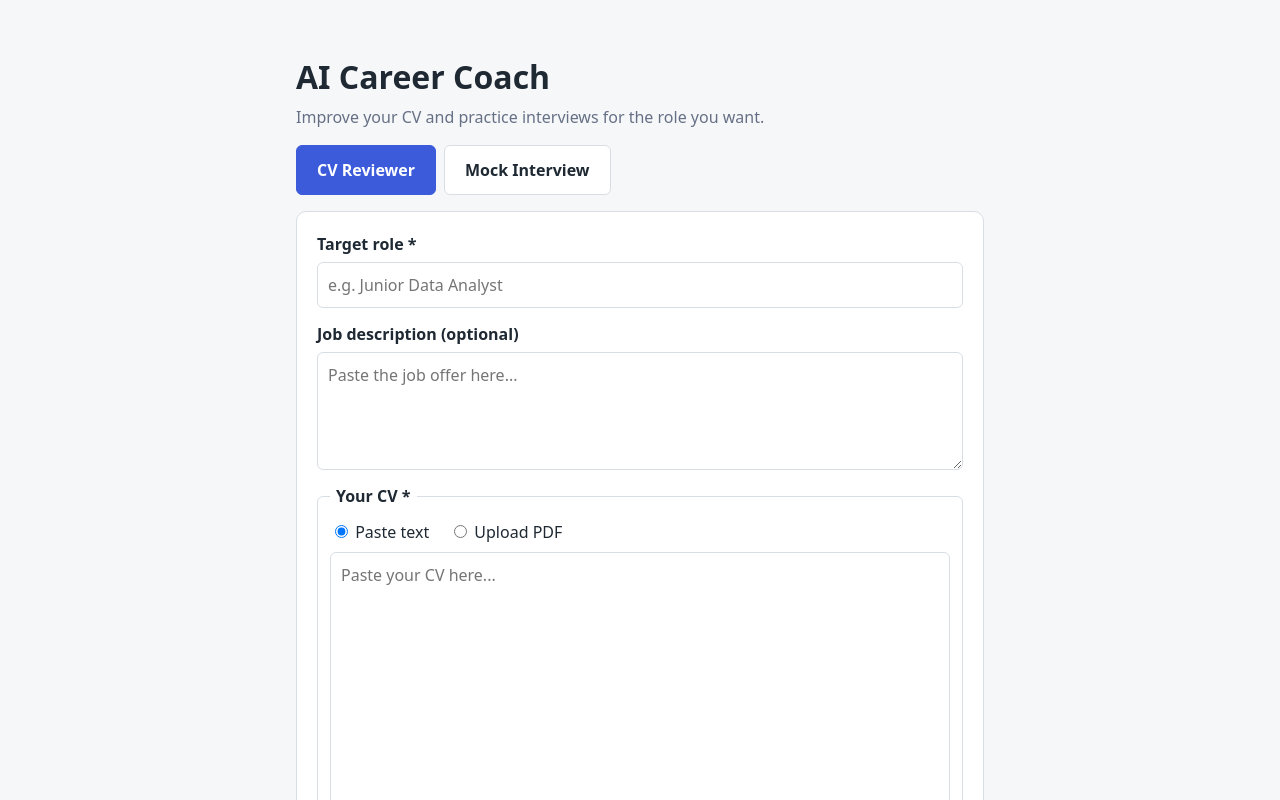
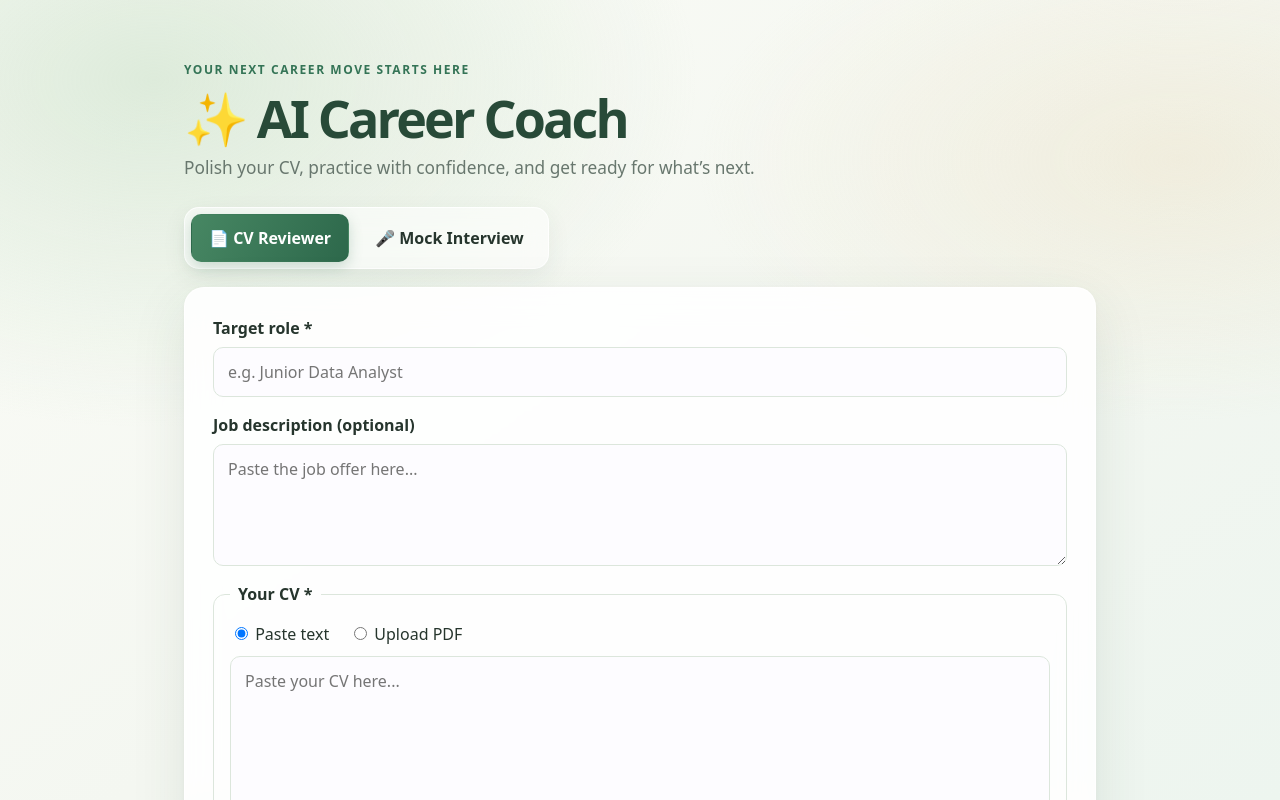
Before and after one commit to yasmeenyehiaa/AI-Career-Coach, a Vue app in the folder frontend/: page / in a window 1280 px wide. Shown: the top 800 px of the page. Built offline with nearby package versions, Linux system fonts and the light colour scheme; no server answers.

Commit message:
imrove ui

```diff
--- a/frontend/src/App.vue
+++ b/frontend/src/App.vue
@@ -8,15 +8,18 @@ const tab = ref('cv') // 'cv' or 'interview'
 
 <template>
   <main class="container">
-    <h1>AI Career Coach</h1>
-    <p class="subtitle">Improve your CV and practice interviews for the role you want.</p>
+    <header class="hero">
+      <p class="eyebrow">YOUR NEXT CAREER MOVE STARTS HERE</p>
+      <h1>✨ AI Career Coach</h1>
+      <p class="subtitle">Polish your CV, practice with confidence, and get ready for what’s next.</p>
+    </header>
 
     <nav class="tabs">
       <button type="button" :class="{ active: tab === 'cv' }" @click="tab = 'cv'">
-        CV Reviewer
+        📄 CV Reviewer
       </button>
       <button type="button" :class="{ active: tab === 'interview' }" @click="tab = 'interview'">
-        Mock Interview
+        🎤 Mock Interview
       </button>
     </nav>
 
--- a/frontend/src/components/CvReviewer.vue
+++ b/frontend/src/components/CvReviewer.vue
@@ -140,14 +140,14 @@ function clearResults() {
     <p v-if="error" class="error">{{ error }}</p>
 
     <button type="submit" :disabled="loading">
-      {{ loading ? 'Analyzing your CV...' : lastEntry ? 'Review again' : 'Review my CV' }}
+      {{ loading ? 'Analyzing your CV...' : lastEntry ? '🔄 Review again' : '🚀 Review my CV' }}
     </button>
   </form>
 
   <template v-if="lastEntry">
     <div class="toolbar">
-      <button type="button" class="secondary" @click="downloadPdf">Download PDF</button>
-      <button type="button" class="secondary" @click="clearResults">Clear saved results</button>
+      <button type="button" class="secondary" @click="downloadPdf">📥 Download PDF</button>
+      <button type="button" class="secondary" @click="clearResults">🗑️ Clear saved results</button>
     </div>
 
     <CvFeedback
--- a/frontend/src/style.css
+++ b/frontend/src/style.css
@@ -1,13 +1,16 @@
 :root {
-  --bg: #f6f7f9;
+  --bg: #f4f7f1;
   --card: #ffffff;
-  --text: #1f2933;
-  --muted: #667085;
-  --border: #d9dee5;
-  --primary: #3b5bdb;
-  --good: #2f9e44;
-  --ok: #e8890c;
-  --bad: #d6336c;
+  --text: #26352d;
+  --muted: #68776e;
+  --border: #dce6dc;
+  --primary: #347456;
+  --primary-hover: #285b42;
+  --good: #168a70;
+  --ok: #d58a18;
+  --bad: #d64e70;
+  --soft-green: #eaf3eb;
+  --warm-cream: #f8f1e7;
 }
 
 * { box-sizing: border-box; }
@@ -15,57 +18,111 @@
 body {
   margin: 0;
   font-family: system-ui, -apple-system, "Segoe UI", sans-serif;
-  background: var(--bg);
+  background:
+    radial-gradient(ellipse at 12% 10%, rgb(191 218 190 / 48%), transparent 34rem),
+    radial-gradient(ellipse at 92% 20%, rgb(236 224 195 / 42%), transparent 30rem),
+    linear-gradient(145deg, #fbfcf7 0%, var(--bg) 52%, #edf5ef 100%);
+  background-attachment: fixed;
   color: var(--text);
   line-height: 1.5;
+  min-height: 100vh;
 }
 
-.container { max-width: 720px; margin: 0 auto; padding: 32px 16px 64px; }
-h1 { margin-bottom: 4px; }
-.subtitle { color: var(--muted); margin-top: 0; }
+.container { max-width: 960px; margin: 0 auto; padding: 56px 24px 72px; }
+.hero { margin-bottom: 26px; }
+.eyebrow {
+  display: inline-flex;
+  align-items: center;
+  margin: 0 0 10px;
+  color: var(--primary);
+  font-size: 0.75rem;
+  font-weight: 800;
+  letter-spacing: 0.13em;
+}
+h1 {
+  margin: 0 0 8px;
+  color: #284a38;
+  font-size: clamp(2.25rem, 6vw, 3.25rem);
+  letter-spacing: -0.055em;
+  line-height: 1.12;
+}
+.subtitle { color: var(--muted); margin: 0; font-size: 1.08rem; }
 
 .card {
-  background: var(--card);
-  border: 1px solid var(--border);
-  border-radius: 10px;
-  padding: 20px;
-  margin-top: 16px;
+  background: rgb(255 255 255 / 88%);
+  border: 1px solid rgb(255 255 255 / 90%);
+  border-radius: 20px;
+  padding: 28px;
+  margin-top: 18px;
+  box-shadow: 0 18px 55px rgb(38 73 51 / 10%), 0 2px 8px rgb(38 73 51 / 4%);
+  backdrop-filter: blur(16px);
 }
 
-label { display: block; font-weight: 600; margin-bottom: 14px; }
+label { display: block; font-weight: 650; margin-bottom: 16px; }
 input[type="text"], textarea {
   display: block;
   width: 100%;
-  margin-top: 6px;
-  padding: 10px;
+  margin-top: 7px;
+  padding: 12px 14px;
   font: inherit;
   font-weight: 400;
   border: 1px solid var(--border);
-  border-radius: 6px;
+  border-radius: 10px;
+  background: #fdfcff;
+  color: var(--text);
+  transition: border-color 0.2s ease, box-shadow 0.2s ease, background-color 0.2s ease;
 }
-fieldset { border: 1px solid var(--border); border-radius: 6px; padding: 12px; margin: 0 0 14px; }
-legend { font-weight: 600; padding: 0 6px; }
-.toggle { display: flex; gap: 20px; margin-bottom: 8px; }
+textarea {
+  min-height: 112px;
+  resize: vertical;
+}
+input[type="text"]:focus,
+textarea:focus,
+select:focus {
+  border-color: #82ad8e;
+  background: #ffffff;
+  box-shadow: 0 0 0 4px rgb(52 116 86 / 11%);
+}
+fieldset { border: 1px solid var(--border); border-radius: 12px; padding: 16px; margin: 0 0 16px; }
+legend { font-weight: 700; padding: 0 8px; }
+.toggle { display: flex; gap: 20px; margin-bottom: 10px; }
 .toggle label { margin: 0; font-weight: 400; }
 
 button {
-  background: var(--primary);
+  background: linear-gradient(115deg, #478763, #2d684b);
   color: white;
   border: 0;
-  border-radius: 6px;
+  border-radius: 11px;
   padding: 12px 20px;
   font: inherit;
   font-weight: 600;
   cursor: pointer;
+  transition: background 0.2s ease, transform 0.2s ease, box-shadow 0.2s ease;
 }
 button:disabled { opacity: 0.6; cursor: wait; }
+button:not(:disabled):not(.secondary):hover {
+  background: linear-gradient(115deg, #3f805b, var(--primary-hover));
+  transform: translateY(-2px);
+  box-shadow: 0 9px 20px rgb(52 116 86 / 24%);
+}
+button.secondary:not(:disabled):hover {
+  background: var(--soft-green);
+}
+
+button:focus-visible,
+input:focus-visible,
+textarea:focus-visible,
+select:focus-visible {
+  outline: 3px solid rgb(52 116 86 / 22%);
+  outline-offset: 2px;
+}
 
 .error {
-  background: #fff0f3;
+  background: #fff1f4;
   color: var(--bad);
-  border: 1px solid #ffc9d6;
-  border-radius: 6px;
-  padding: 10px;
+  border: 1px solid #ffd0dc;
+  border-radius: 10px;
+  padding: 12px 14px;
 }
 
 .overall { display: flex; gap: 20px; align-items: center; }
@@ -77,19 +134,19 @@ button:disabled { opacity: 0.6; cursor: wait; }
 
 h2 { text-transform: capitalize; margin: 0 0 8px; display: flex; align-items: center; gap: 10px; }
 h3 { margin: 14px 0 4px; font-size: 0.95rem; color: var(--muted); }
-.badge { font-size: 0.85rem; border: 1px solid currentColor; border-radius: 99px; padding: 0 10px; }
+.badge { font-size: 0.85rem; border: 1px solid currentColor; border-radius: 99px; padding: 2px 10px; }
 
 .chips { display: flex; flex-wrap: wrap; gap: 8px; }
-.chip { background: #edf2ff; color: var(--primary); border-radius: 99px; padding: 4px 12px; font-size: 0.9rem; }
+.chip { background: var(--soft-green); color: #2b6446; border-radius: 99px; padding: 5px 12px; font-size: 0.9rem; }
 
 /* ---- additions: toolbar, bands, comparison ---- */
 .muted { color: var(--muted); font-size: 0.9rem; }
 
 .toolbar { display: flex; gap: 10px; margin-top: 16px; flex-wrap: wrap; }
 button.secondary {
-  background: var(--card);
+  background: rgb(255 255 255 / 80%);
   color: var(--primary);
-  border: 1px solid var(--primary);
+  border: 1px solid #d5e3d7;
 }
 
 .band { font-weight: 700; margin: 0 0 4px; }
@@ -101,31 +158,56 @@ th { color: var(--muted); font-size: 0.85rem; font-weight: 600; }
 .overall-delta { font-size: 1.1rem; margin: 8px 0; }
 
 /* ---- additions: tabs and interview ---- */
-.tabs { display: flex; gap: 8px; margin-top: 16px; }
+.tabs {
+  display: inline-flex;
+  gap: 8px;
+  margin-top: 0;
+  padding: 6px;
+  border: 1px solid rgb(255 255 255 / 85%);
+  border-radius: 15px;
+  background: rgb(255 255 255 / 55%);
+  box-shadow: 0 8px 24px rgb(38 73 51 / 7%);
+  backdrop-filter: blur(12px);
+}
 .tabs button {
-  background: var(--card);
+  background: transparent;
   color: var(--text);
-  border: 1px solid var(--border);
+  border: 1px solid transparent;
+  border-radius: 10px;
+  padding: 11px 17px;
 }
-.tabs button.active { background: var(--primary); color: white; border-color: var(--primary); }
+.tabs button:not(.active):hover {
+  background: rgb(234 243 235 / 90%);
+  color: var(--primary);
+  transform: none;
+  box-shadow: none;
+}
+.tabs button.active {
+  background: linear-gradient(115deg, #478763, #2d684b);
+  color: white;
+  border-color: transparent;
+  box-shadow: 0 5px 14px rgb(52 116 86 / 23%);
+}
 
 select {
   display: block;
   margin-top: 6px;
-  padding: 10px;
+  padding: 11px 12px;
   font: inherit;
   font-weight: 400;
   border: 1px solid var(--border);
-  border-radius: 6px;
-  background: white;
+  border-radius: 10px;
+  background: #fdfcff;
+  color: var(--text);
+  transition: border-color 0.2s ease, box-shadow 0.2s ease;
 }
 
 .chat-header { display: flex; justify-content: space-between; align-items: center; margin-top: 16px; gap: 10px; }
 .chat {
-  background: var(--card);
+  background: rgb(255 255 255 / 82%);
   border: 1px solid var(--border);
-  border-radius: 10px;
-  padding: 16px;
+  border-radius: 16px;
+  padding: 18px;
   margin-top: 12px;
   max-height: 480px;
   overflow-y: auto;
@@ -133,11 +215,11 @@ select {
   flex-direction: column;
   gap: 12px;
 }
-.bubble { max-width: 85%; padding: 10px 14px; border-radius: 12px; }
+.bubble { max-width: 85%; padding: 12px 15px; border-radius: 14px; }
 .bubble p { margin: 4px 0 0; white-space: pre-wrap; }
 .bubble .who { font-size: 0.75rem; font-weight: 600; color: var(--muted); }
-.bubble.assistant { background: #edf2ff; align-self: flex-start; }
-.bubble.user { background: #f1f3f5; align-self: flex-end; }
+.bubble.assistant { background: var(--soft-green); align-self: flex-start; border-bottom-left-radius: 5px; }
+.bubble.user { background: var(--warm-cream); align-self: flex-end; border-bottom-right-radius: 5px; }
 
 .answer-box { margin-top: 12px; }
 .answer-box textarea { margin-bottom: 4px; }
@@ -146,3 +228,22 @@ select {
 .improvement { border-top: 1px solid var(--border); padding-top: 8px; margin-top: 8px; }
 .improvement h3 { color: var(--text); font-size: 1rem; margin-top: 4px; }
 .improvement p { margin: 4px 0; }
+
+@media (max-width: 600px) {
+  .container { padding: 36px 16px 48px; }
+  .card { padding: 20px; border-radius: 16px; }
+  .tabs { display: grid; grid-template-columns: 1fr 1fr; width: 100%; }
+  .tabs button { padding: 10px 12px; }
+  .chat-header { align-items: stretch; flex-direction: column; }
+}
+
+@media (prefers-reduced-motion: reduce) {
+  *,
+  *::before,
+  *::after {
+    scroll-behavior: auto !important;
+    transition-duration: 0.01ms !important;
+    animation-duration: 0.01ms !important;
+    animation-iteration-count: 1 !important;
+  }
+}
```
Also changed, not shown: frontend/src/components/Interviewer.vue (+5 -5 lines).
